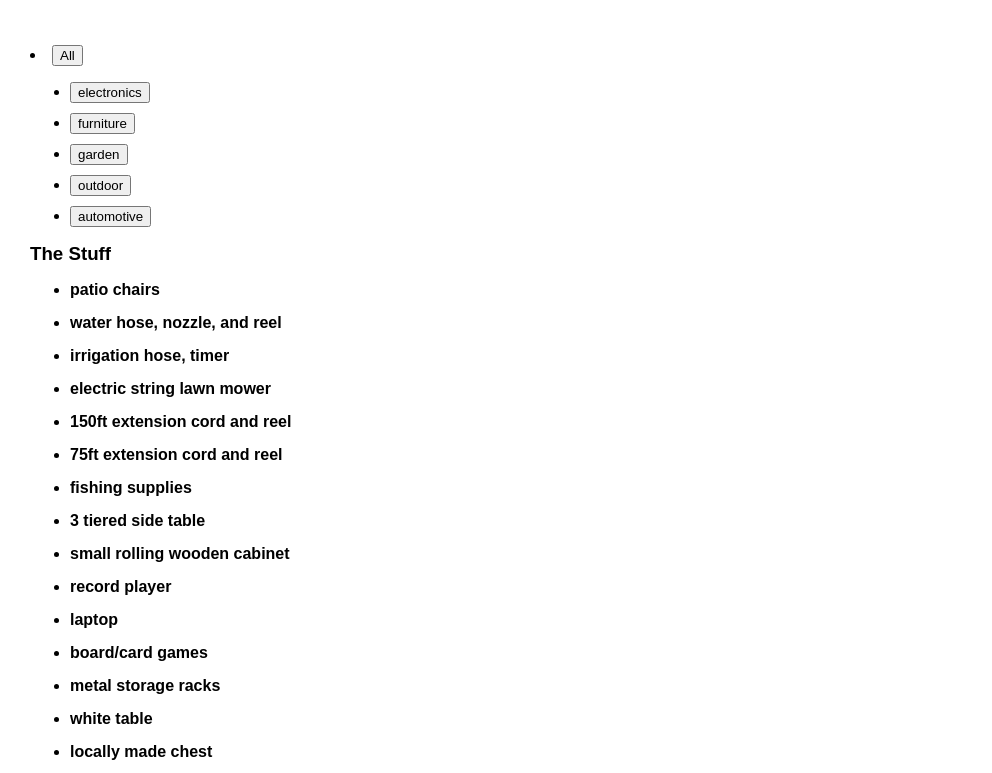
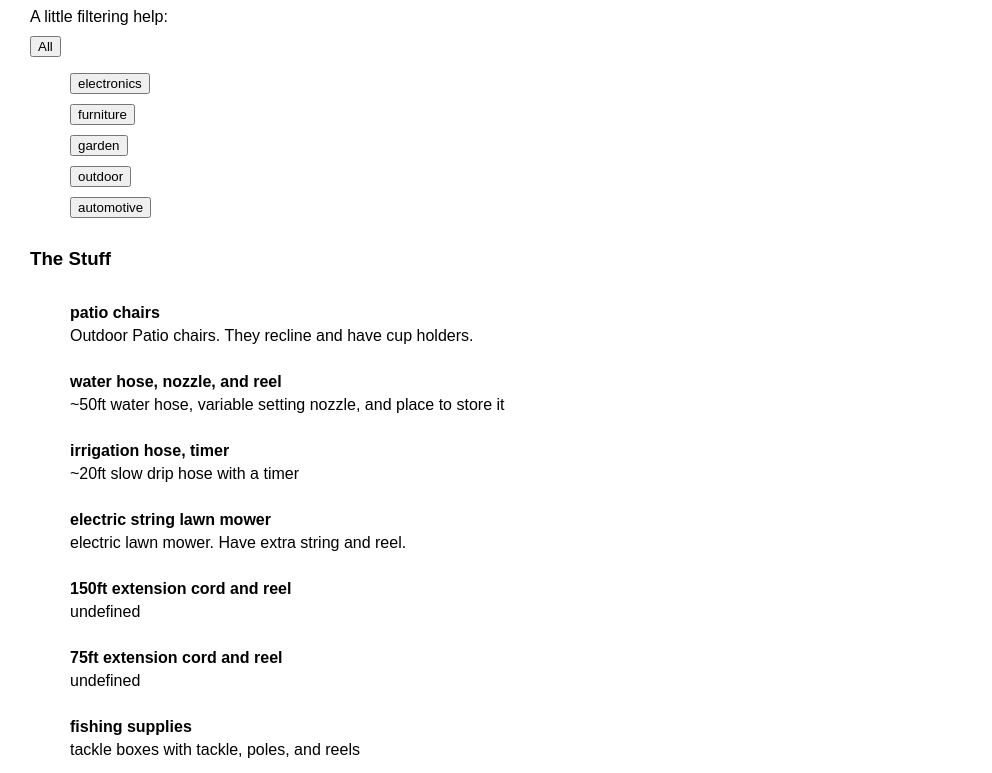
Before and after one commit to axecopfire/yardsale, a plain HTML site: page index.html in a window 1280 px wide. Shown: the part 700-1473 px from the top of the page, without its empty margins (0-992 px from the left). Drawn offline with Linux system fonts and the light colour scheme.

Commit message:
done day one

```diff
--- a/components.js
+++ b/components.js
@@ -39,15 +39,22 @@ init.prototype.ShowCat = function (cat) {
 }
 
 init.prototype._listItem = function (el) {
-    var li = crEl("li");
-    var desc = crEl("p");
-    var name = crEl("h4");
+    var li = crEl("li"),
+        name = crEl("h4"),
+        desc = crEl("p"),
+        img = crEl("img"),
+        id = el.name.toLowerCase();
+        id= id.replace(new RegExp(" ", 'g'), "-");
 
+    if(el.img) img.src = el.img;
     name.textContent = "" + el.name;
     desc.textContent = "     " + el.desc;
     li.classList.add("item");
+    li.id = id;
+    li.appendChild(img);
     li.appendChild(name);
-    // li.appendChild(desc);
+    li.appendChild(desc);
+
     return li;
 }
 
--- a/index.html
+++ b/index.html
@@ -15,8 +15,9 @@
 <body>
     <h1>We're moving! So we're having a yard sale!</h1>
     <img class="header" src="images/us.JPG" alt="Wifey and I outside">
-    <h2>We will be uploading more pictures as they become available. Please peruse our stuff. Let us know what you're interested in by sending an email to<br> <a href="mailto:yardsale@schuster-b.com">yardsale@schuster-b.com</a>!</h2>
+    <h2>Please peruse our stuff. Let us know what you're interested in and we can send you pictures! Just send an email to<br> <a href="mailto:yardsale@schuster-b.com">yardsale@schuster-b.com</a>!</h2>
     <section>
+        <p>A little filtering help:</p>
         <li><button id="all">All</button></li>
         <div class="cat"></div>
     </section>
--- a/main.css
+++ b/main.css
@@ -31,15 +31,18 @@ h2 {
 }
 li {
     margin-bottom: 10px;
+    list-style-type: none;
+}
+section {
+    margin: 30px 0;
 }
 li>h4 {
     padding-bottom: 5px;
     font-size: 1rem;
 }
-li>p {
-
+p {
+    margin-bottom: 10px;
 }
-
 @media(min-width: 700px) {
     h1, h2, .header {
         max-width: 50vw;
```
